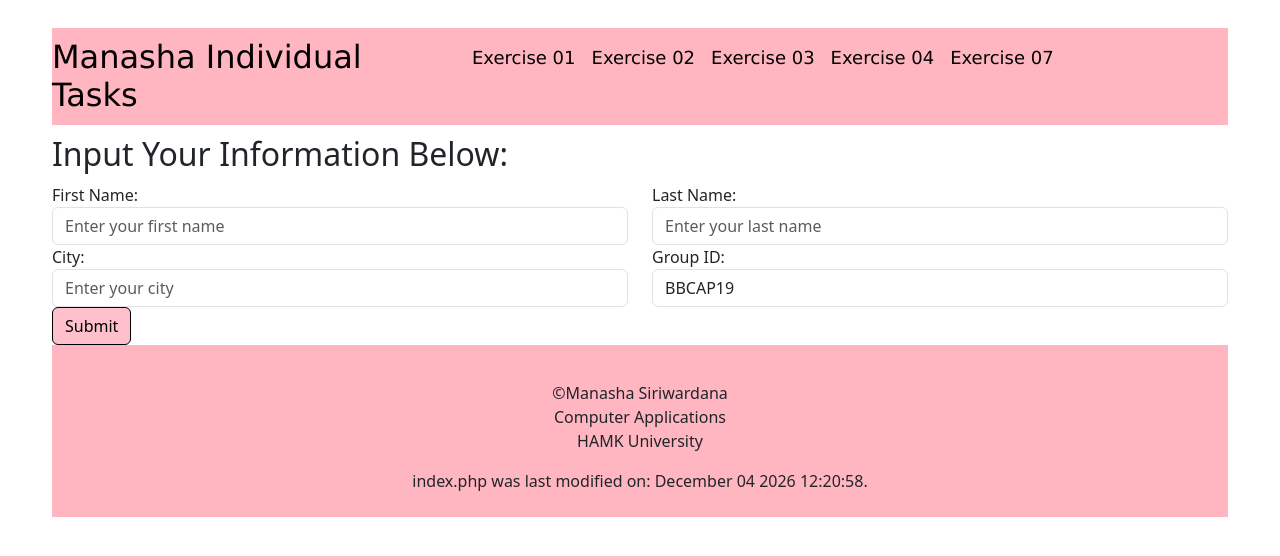
After one commit to manasha23000/src, a PHP site: page /TasksManasha/CRUD/index.php in a window 1280 px wide. The commit adds this page. Shown: the top 556 px of the page. Run offline with PHP 8.4, Linux system fonts and the light colour scheme.

```diff
--- /dev/null
+++ b/TasksManasha/CRUD/index.php
@@ -0,0 +1,49 @@
+
+<?php $title = "Exercise 07";
+
+include '../header.php'; ?>
+
+<link rel="stylesheet" href="../styles.css">
+<body>
+
+<h2>Input Your Information Below:</h2>
+<form name="form1" method="post" action="process.php">
+    <div class="form-group">
+        <div class="row">
+            <div class="col">
+                <label for="fname">First Name:</label>
+                <input type="text" class="form-control" id="fname" placeholder="Enter your first name" name="fname" required>
+            </div>
+            <div class="col">
+                <label for="lname">Last Name:</label>
+                <input type="text" class="form-control" id="lname" placeholder="Enter your last name" name="lname" required>
+            </div>
+        </div>
+    </div>
+    <div class="form-group">
+        <div class="row">
+            <div class="col">
+                <label for="city">City:</label>
+                <input type="text" class="form-control" id="city" placeholder="Enter your city" name="city" required>
+            </div>
+            <div class="col">
+                <label for="groupId">Group ID:</label>
+                <select class="form-control" id="groupId" name="groupId">
+                    <option value="BBCAP19">BBCAP19</option>
+                    <option value="BBCAP20">BBCAP20</option>
+                    <option value="BBCAP21">BBCAP21</option>
+                    <option value="BBCAP22">BBCAP22</option>
+                    <option value="Others">Others</option>
+                </select>
+            </div>
+        </div>
+    </div>
+    <button type="submit" class="btn btn-primary" name="submit">Submit</button>
+</form>
+
+
+</body>
+
+
+
+<?php include '../footer.php'; ?>
--- a/TasksManasha/ex4.php
+++ b/TasksManasha/ex4.php
@@ -1,5 +1,5 @@
 
-<?php $title = "Exercise 03";
+<?php $title = "Exercise 04";
 
 include 'header.php'; ?>
 
--- a/TasksManasha/header.php
+++ b/TasksManasha/header.php
@@ -38,6 +38,9 @@
                   <li class="nav-item">
                     <a class="nav-link" href="ex4.php">Exercise 04</a>
                   </li>
+                  <li class="nav-item">
+                    <a class="nav-link" href="CRUD/index.php">Exercise 07</a>
+                  </li>
 
 
                 </ul>
```
Also changed, not shown: TasksManasha/CRUD/db.php (added, +20 -0 lines), TasksManasha/CRUD/process.php (added, +29 -0 lines), TasksManasha/aboutus.php (added, +41 -0 lines).
